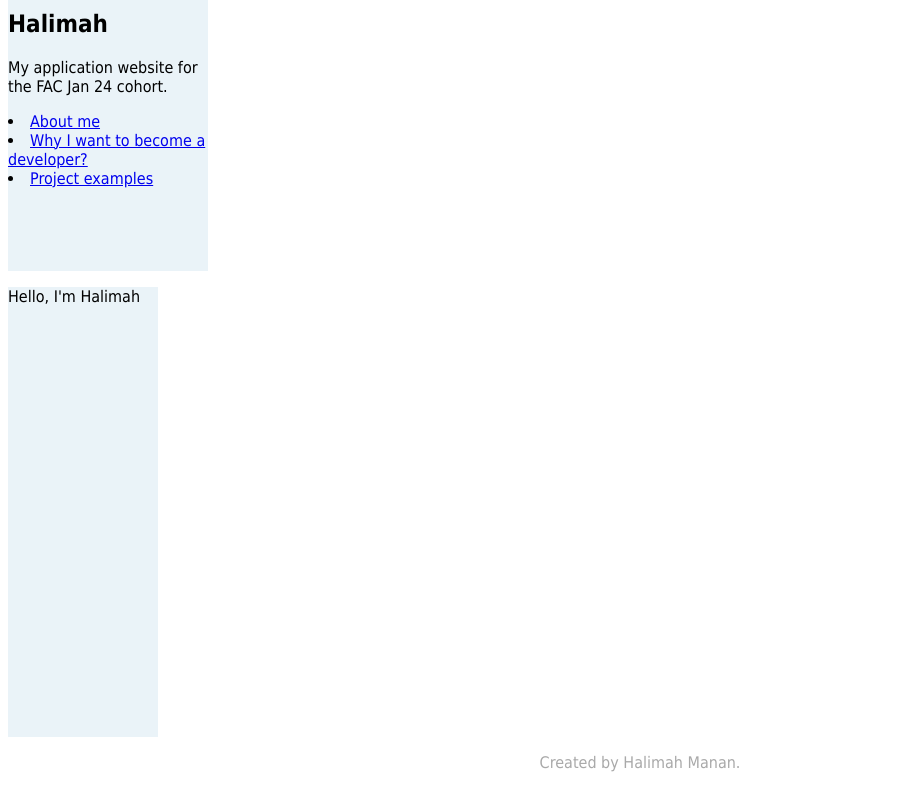
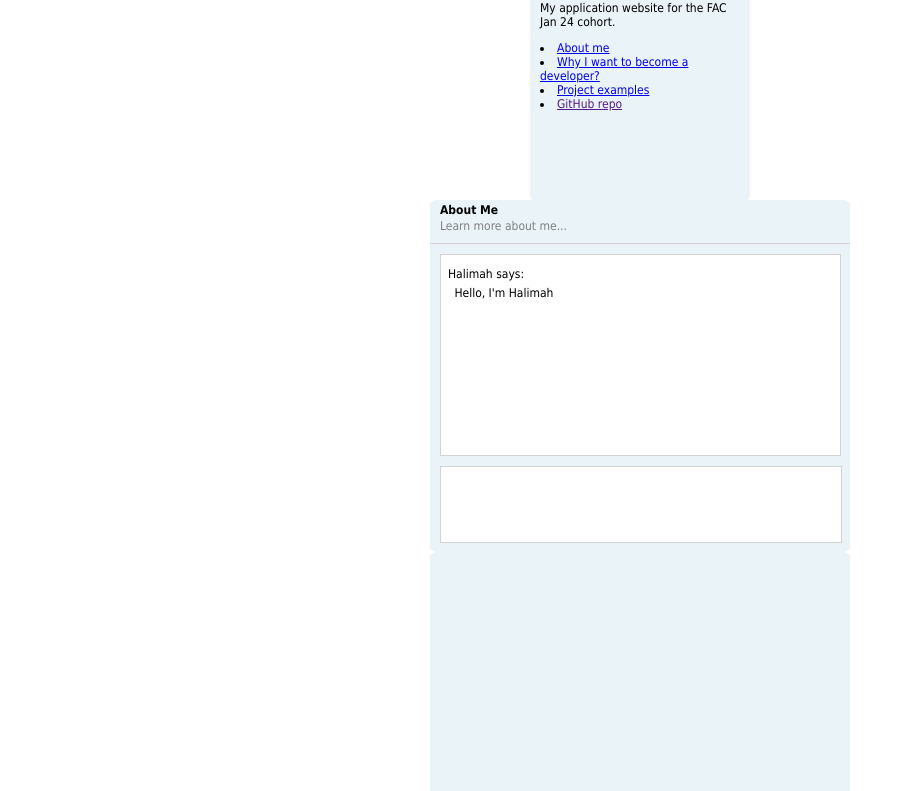
Before and after one commit to halimahexe/FAC-Website, a plain HTML site: page index.html in a window 1280 px wide. Shown: the part 110-901 px from the top of the page, without its empty margins (0-905 px from the left). Drawn offline with Linux system fonts and the light colour scheme.

Commit message:
Added my first 'window' with style to see it on the page

```diff
--- a/index.html
+++ b/index.html
@@ -7,24 +7,33 @@
         <title>Halimah's FAC Application</title>
     </head>
     <body>
-        <h1>Halimah's FAC Application</h1>
         <div class="window nav" id="nav">
             <!--The side navbar-->
             <img id="profile-pic" src="">
-            <h2>Halimah</h2>
+            <h1>Halimah's FAC Application</h1>
             <p class="status">My application website for the FAC Jan 24 cohort.</p>
             <!--I want there to be a dropdown here-->
             <nav>
                 <li><a href="#about">About me</a></li>
                 <li><a href="#why">Why I want to become a developer?</a></li>
                 <li><a href="#projects">Project examples</a></li>
+                <li><a href="">GitHub repo</a></li>
             </nav>
         </div>
     <main>
         <section>
             <div class="chat window" id="about">
                 <!--the section for about me-->
-                <p>Hello, I'm Halimah</p>
+                <div class="menu-bar">
+                    <p class="title">About Me</p>
+                    <p class="desc">Learn more about me...</p>
+                    <div class="menu-buttons"></div>
+                </div>
+                <div class="conv">
+                    <p class="speaker">Halimah says:</p>
+                    <p class="message">Hello, I'm Halimah</p>
+                </div>
+                <div class="textbox"></div>
             </div>
         </section>
         <section>
--- a/style.css
+++ b/style.css
@@ -1,21 +1,63 @@
 body {
     font-family: Tahoma, 'Segoe UI', Verdana, sans-serif;
-}
-
-h1 {
-    text-align: center;
-    font-size: 32px;
+    font-size: 12px;
 }
 
 div {
     display: block;
 }
 
+/* General CSS for all 'windows' on my webpage */
 .window {
-    height: 150px;
-    width: 150px;
+    height: 350px;
+    width: 400px;
     background: #eaf3f8;
+    margin: auto;
+    border-radius: 1.5%;
+    padding: 1px 10px;
+}
 
+.menu-bar {
+    height: 40px;
+    width: 420px;
+    margin-left: -10px;
+    border-bottom: 1px solid #d3d3d3;
+}
+
+.title, .desc {
+    margin: 2px 10px;
+}
+
+.title {
+    font-weight: bold;
+}
+
+.desc {
+    color: grey;
+}
+
+.conv {
+    height: 200px;
+    width: 385px;
+    background: #ffffff;
+    margin-top: 10px;
+    border: 1px solid #d3d3d3;
+    padding: 0 7px;
+    overflow: auto;
+}
+
+.textbox {
+    width: 400px;
+    height: 75px;
+    background: #ffffff;
+    margin-top: 10px;
+    border: 1px solid #d3d3d3;
+
+}
+
+.message {
+    margin-top: -0.45rem;
+    margin-left: 0.4rem;
 }
 
 .nav {
```
